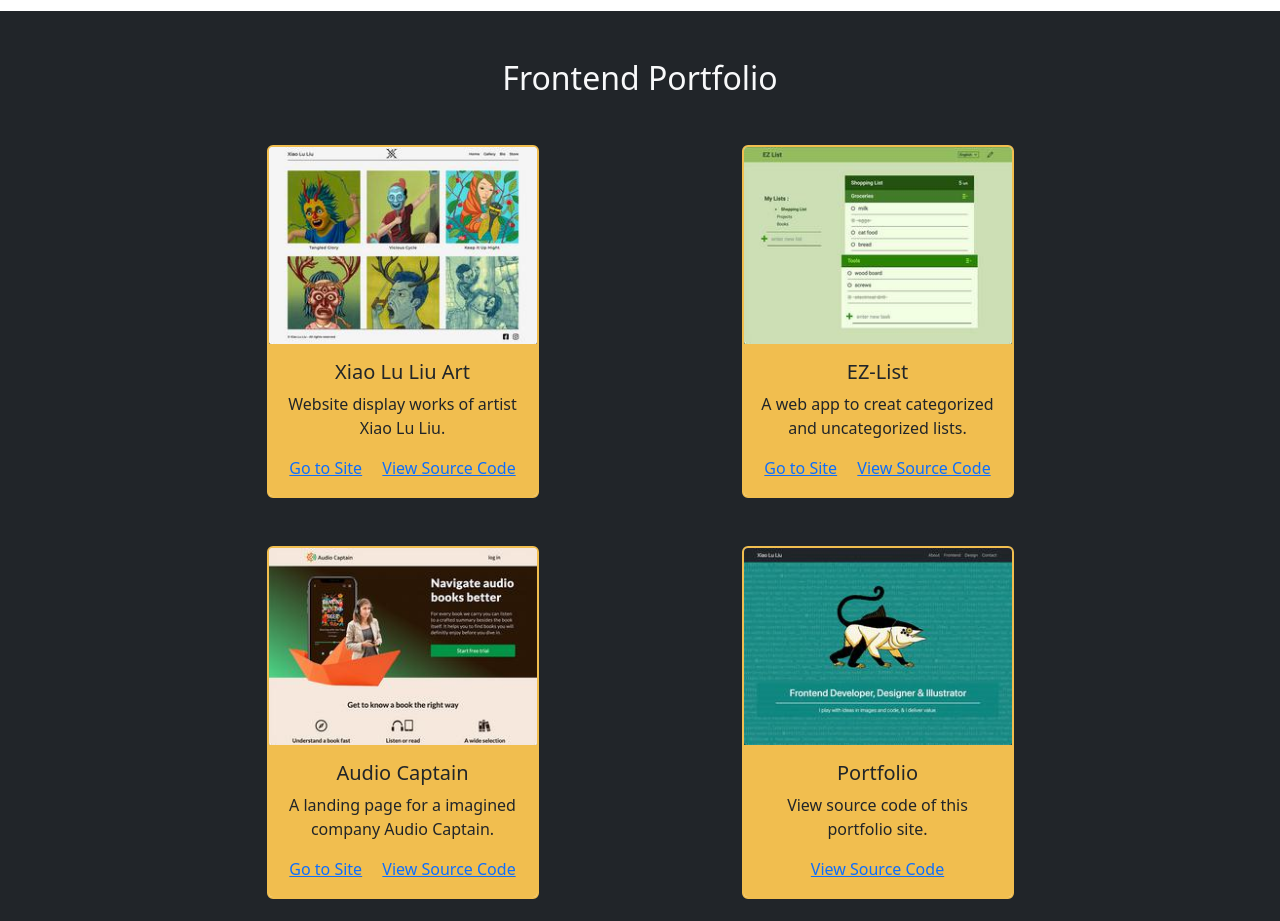
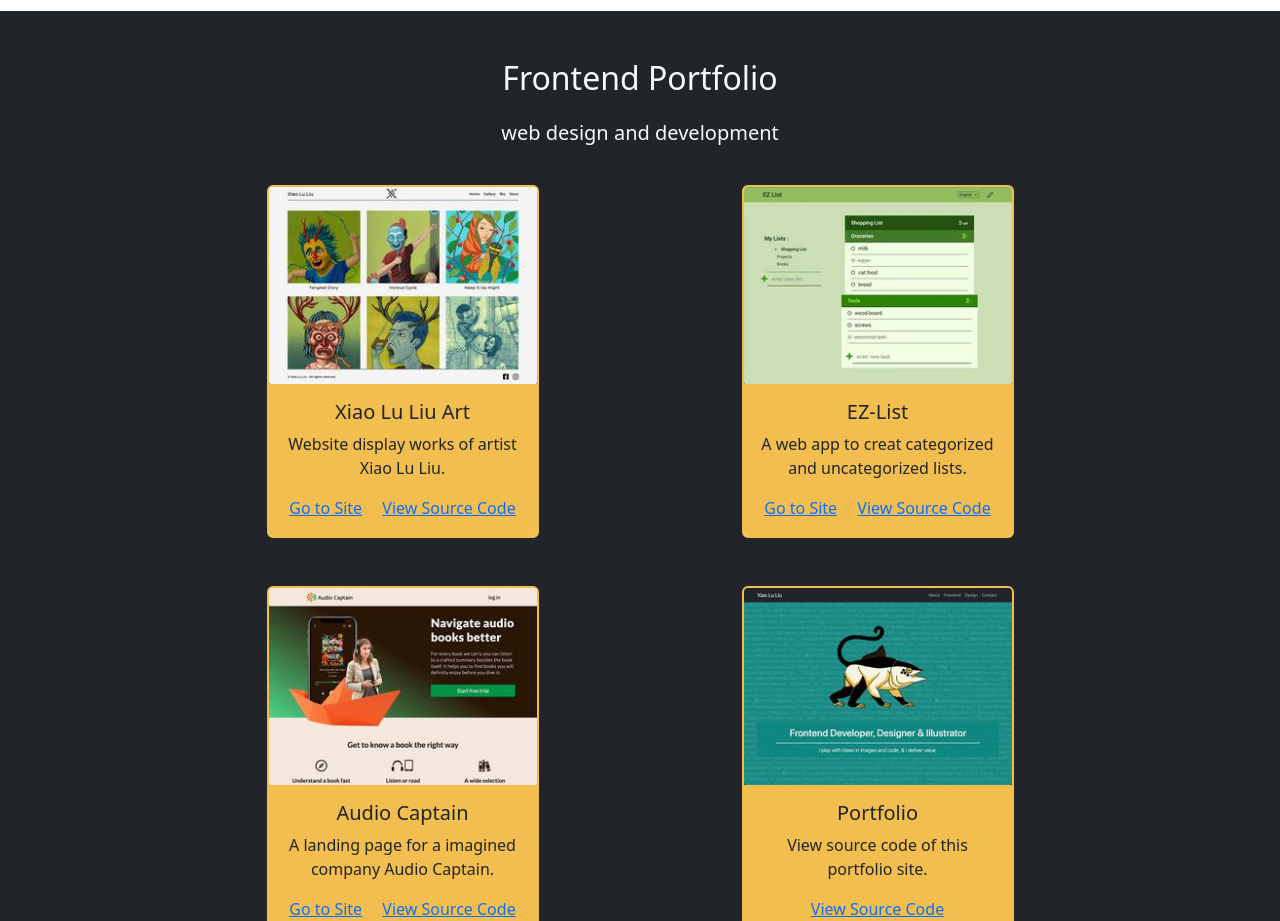
Before and after one commit to Lu-X-Liu/Portfolio, a website: page index.html in a window 1280 px wide. Shown: the part 1700-2621 px from the top of the page. Drawn offline with nearby package versions, Linux system fonts and the light colour scheme; files whose address does not match are found by name.

Commit message:
frontend subtitle

```diff
--- a/index.html
+++ b/index.html
@@ -68,6 +68,9 @@
     <section class="pt-5 pb-5 bg-dark frontend" id="frontend">
         <div class="container">
             <h2 class="text-light text-center pb-3">Frontend Portfolio</h2>
+            <h5 class="mb-3 text-center text-secondary text-light">
+                web design and development
+            </h5>
             <div class="row text-center g-4 d-flex justify-content-center">
                 <div class="col-md-5 col-xxl-3 frontend__card-wrapper">
                     <div class="card mt-4 card__border mx-auto" style="width: 17rem;">
```
